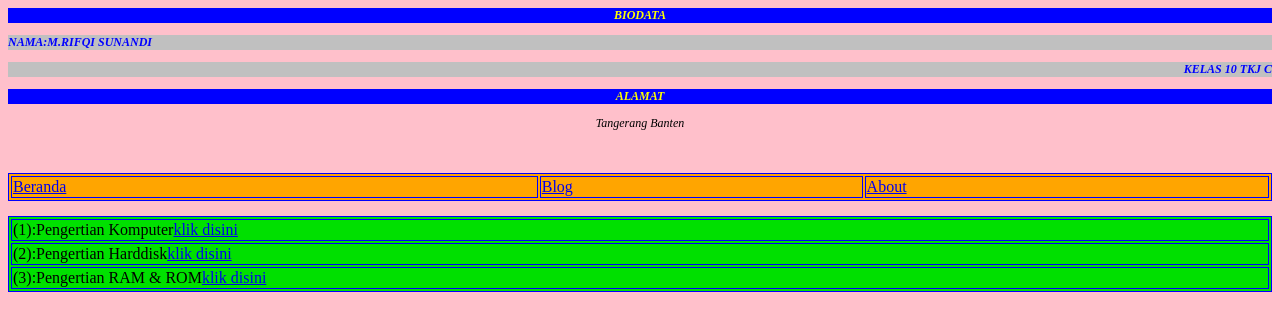
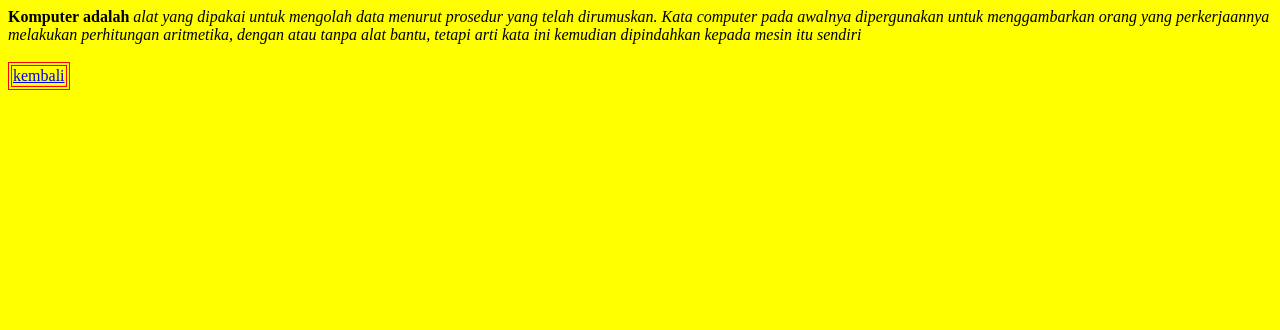
Before and after one commit to rifqisunandi/rifqi, a plain HTML site: page index.html in a window 1280 px wide. Drawn offline with Linux system fonts and the light colour scheme.

Commit message:
index.html

```diff
--- a/index.html
+++ b/index.html
@@ -1,49 +1,19 @@
 <html>
-<head>
-<title>menerapkan class dalan css</title>
-<style type="text/css">
+<body bgcolor="yellow">
+<b>Komputer adalah</b><i> alat yang dipakai untuk mengolah data menurut prosedur yang telah dirumuskan. Kata computer pada awalnya dipergunakan untuk menggambarkan orang yang perkerjaannya melakukan perhitungan aritmetika, dengan atau tanpa alat bantu, tetapi arti kata ini kemudian dipindahkan kepada mesin itu sendiri</i><br><br>
+<table bordercolor="red"border="1" width="0">
+<td><a href="Beranda.html">kembali</a></td>
+</table>
 
-body{font-family:verdan ; font-size:12px}
-.judul{color:yellow;background-color:blue;font-family:arial:font-size:16px;font-weight:bold;text-align: center;font-style:italic}
 
-.penting{color:blue;background-color:silver;font-weight:bold;font-style:italic}
 
-.wow{text-align:right;color:blue;background-color:silver;font-weight:bold;font-style:italic}
 
-.ppfft{color:yellow;background-color:blue;font-family:arial:font-size:16px;font-weight:bold;text-align: center;font-style:italic}
 
-.kuy{font-family:italic:font-size:12px;font-weight:normal;text-align:
-center;font-style:italic}
 
-</style>
-</head>
-<body>
-<p class="judul">BIODATA</p>
-<p class="penting">NAMA:M.RIFQI SUNANDI</p>
-<p class="wow">KELAS 10 TKJ C</p>
-<p class="ppfft">ALAMAT</p>
-<p class="kuy">Tangerang Banten</p>
+
+
+
+
+
 </body>
 </html>
-
-<html>
-<body bgcolor="pink">
-<table bgcolor="orange" bordercolor="blue"border="1" width="100%">
-
-<td><a href="Beranda.html">Beranda</a></td><br>
-<td><a href="Blog.html">Blog</a></td><br>
-<td><a href="About.html">About</a></td>
-</table><br>
-<table bgcolor="green low" bordercolor="blue"border="1" width="100%">
-<tr>
-<td>(1):Pengertian Komputer<a href="(1)Pngrtian Komptr.html">klik disini</a></td>
-</tr>
-<tr>
-<td>(2):Pengertian Harddisk<a href="(2)Pngrtian Hardisk.html">klik disini</a></td>
-</tr>
-<tr>
-<td>(3):Pengertian RAM & ROM<a href="(3)Pngertian Rom&Ram.html">klik disini</a></td>
-</tr>
-</table>
-</body>
-</html>
```
